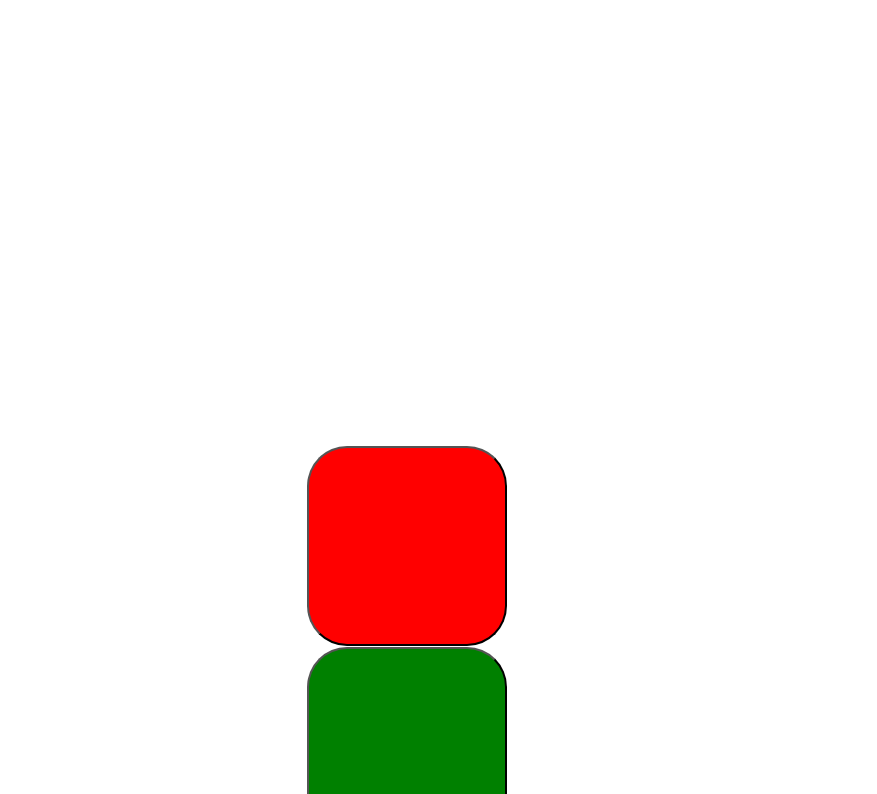
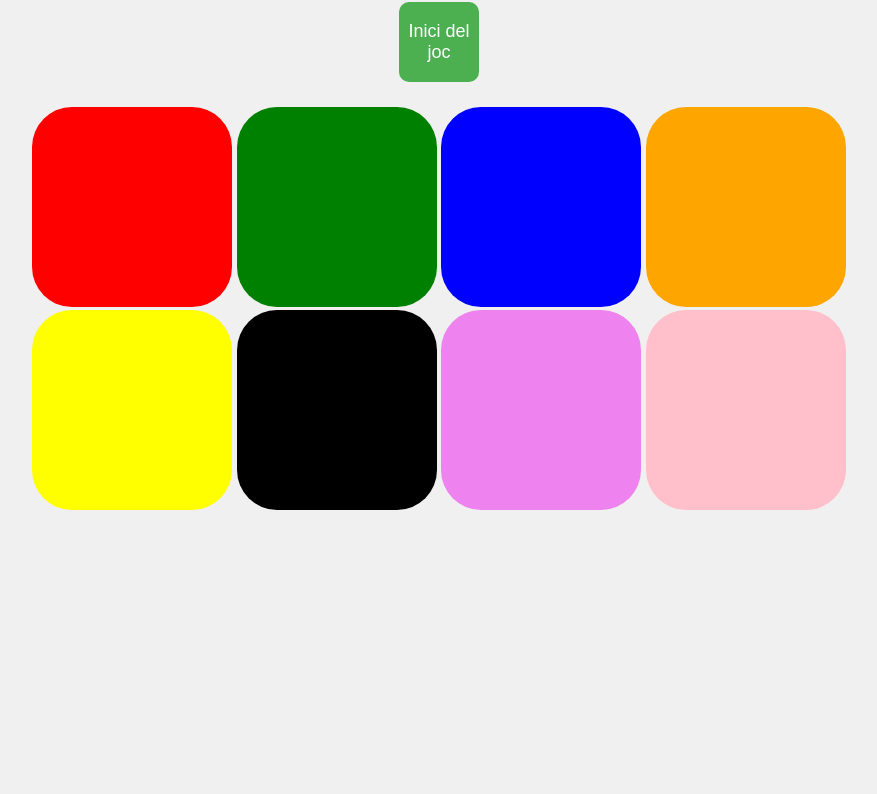
Before and after one commit to NabilGhaddari/Simondice, a website: page Simon.html in a window 1280 px wide. Shown: the part 54-848 px from the top of the page, without its empty margins (201-1078 px from the left). After the commit the page ends 800 px from the top, so only its background shows below. Drawn offline with Linux system fonts and the light colour scheme.

Commit message:
Canvis 5

```diff
--- a/Simon.html
+++ b/Simon.html
@@ -6,8 +6,9 @@
     <link rel="stylesheet" href="simonnn.css">
 </head>
 <body>
-    <div class="panell">
-
+    <h1>Simon dice</h1>
+    <button id="boto"> Inici del joc </button>
+<div class="panell">
         <button class="red"></button>
         <button class="green"></button>
         <button class="blue"></button>
--- a/index.js
+++ b/index.js
@@ -1,23 +1,33 @@
 const colors = ['red', 'green', 'blue', 'orange', 'yellow', 'black', 'violet', 'pink'];
 let colorsl = [];
 
+
+
+function afegir_color(){
+    let posició = Math.floor(Math.random() * colors.length);
+    console.log(posició);
+    colorsl.push(colors[posició]);
+    console.log(colorsl);
+}
+
+
 async function mostrar_colors(temps) {
 
-    for (let i = 0; i < colors.length; i++) {
+    for (let i = 0; i < colorsl.length; i++) {
         // Generar una nova posició aleatòria per cada color
-        let posició = Math.floor(Math.random() * colors.length);
+
+
+
+        // Mostra el color aleatori
+        console.log(colorsl[i]);
+
 
         // Espera el temps especificat
         await esperar(temps);
 
-        // Mostra el color aleatori
-        console.log(colors[posició]);
     }
 }
 
-if ( colors == colors.push()) {
-
-}
 
 function esperar(milliseconds) {
     return new Promise(resolve => {
@@ -26,4 +36,18 @@ function esperar(milliseconds) {
 }
 
 // Crida a la funció
-mostrar_colors(500);
+//mostrar_colors(500);
+
+if (colorsl == colorsl.push()){
+    afegir_color();
+}
+afegir_color();
+afegir_color();
+afegir_color();
+afegir_color();
+afegir_color();
+afegir_color();
+afegir_color();
+afegir_color();
+
+mostrar_colors(1000);
--- a/simonnn.css
+++ b/simonnn.css
@@ -1,52 +1,45 @@
-.panell{
-    padding: 200px;
-    margin: 300px ;
+
+body {
+    text-align: center;
+    font-family: Arial, sans-serif;
+    background-color: #f0f0f0;
 }
-.red {
-    background-color: red;
+
+h1 {
+    margin-top: 20px;
+    font-size: 20px;
+}
+
+#boto {
+    background-color: #4CAF50;
+    color: white;
+    font-size: 18px;
+    padding: 8px 9px;
+    border-radius: 10px;
+    margin-bottom: 5px;
+    width: 80px;
+    height: 80px;
+
+}
+
+
+.panell {
+    justify-content: center;
+    margin-top: 20px;
+}
+
+button {
     width: 200px;
     height: 200px;
+    border: none;
     border-radius: 40px;
 }
-.green {
-    background-color: green;
-    width: 200px;
-    height: 200px;
-    border-radius: 40px;
-}
-.blue {
-    background-color: blue;
-    width: 200px;
-    height: 200px;
-    border-radius: 40px;
-}
-.orange {
-    background-color: orange;
-    width: 200px;
-    height: 200px;
-    border-radius: 40px;
-}
-.yellow {
-    background-color: yellow;
-    width: 200px;
-    height: 200px;
-    border-radius: 40px;
-}
-.black {
-    background-color: black;
-    width: 200px;
-    height: 200px;
-    border-radius: 40px;
-}
-.violet {
-    background-color: violet;
-    width: 200px;
-    height: 200px;
-    border-radius: 40px;
-}
-.pink {
-    background-color: pink;
-    width: 200px;
-    height: 200px;
-    border-radius: 40px;
-}
+
+.red { background-color: red; }
+.green { background-color: green; }
+.blue { background-color: blue; }
+.orange { background-color: orange; }
+.yellow { background-color: yellow; }
+.black { background-color: black; }
+.violet { background-color: violet; }
+.pink { background-color: pink; }
```
